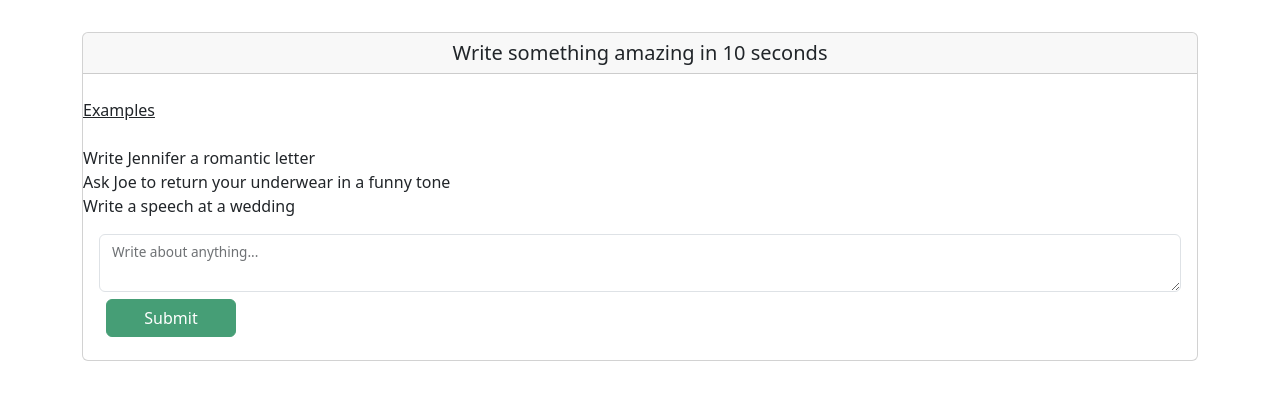
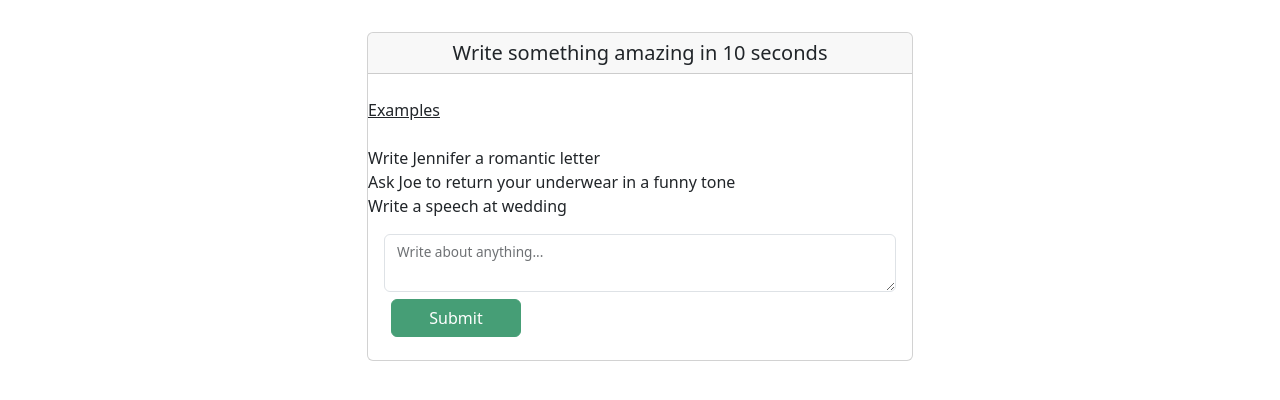
Before and after one commit to amiaynara/letter_generator, a Flask app: page / in a window 1280 px wide. Shown: the top 400 px of the page. Run offline with Flask 2, Linux system fonts and the light colour scheme; parts of the project's set-up code (start-up, migrations or seed data) failed here and were passed over; some libraries are stand-ins or nearby versions.

Commit message:
Add files via upload

```diff
--- a/templates/parameters.html
+++ b/templates/parameters.html
@@ -4,13 +4,13 @@
     Set Parameters
 {% endblock %}
 {% block content %}
-    <div class="col-12">
+    <div class="col-6">
         <div class="card">
             <h5 class="card-header text-center">Write something amazing in 10 seconds</h5>
             <br><u>Examples</u>
             <br>Write Jennifer a romantic letter
             <br>Ask Joe to return your underwear in a funny tone
-            <br>Write a speech at a wedding<br>
+            <br>Write a speech at wedding <br>
 
 
 
```
